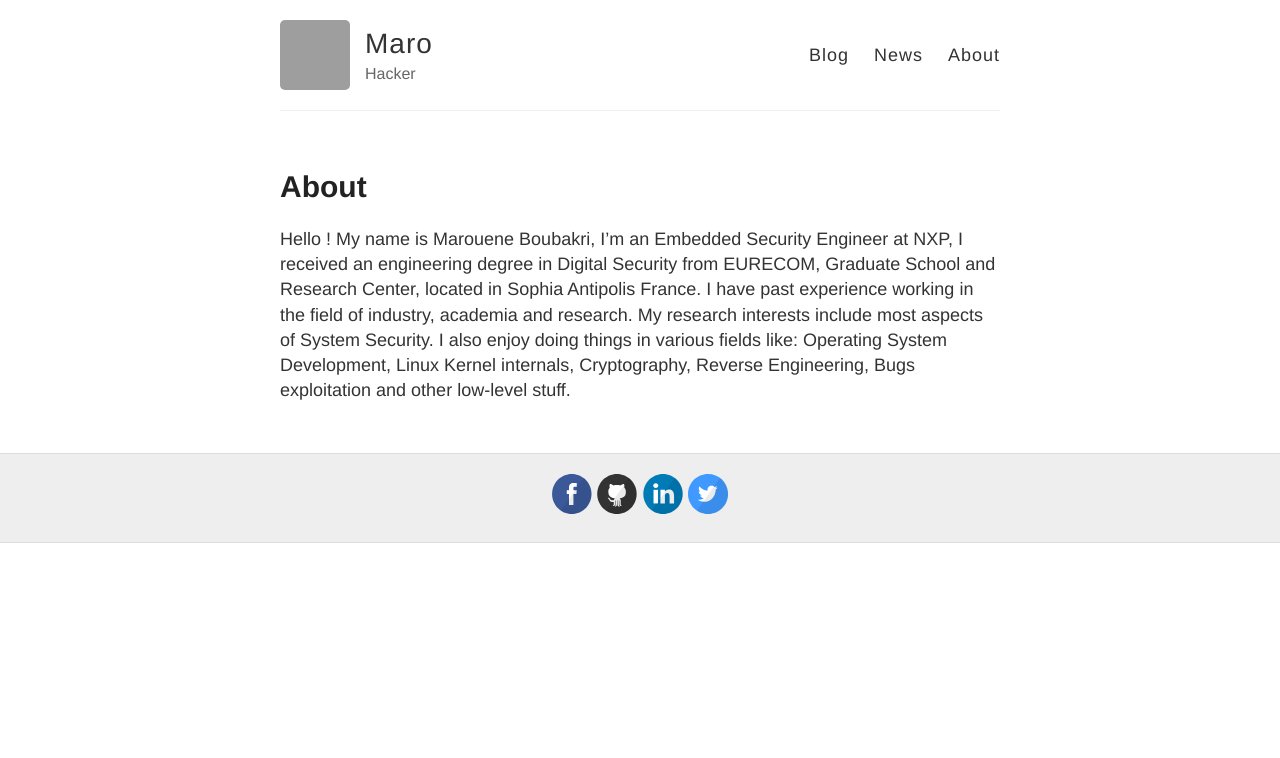
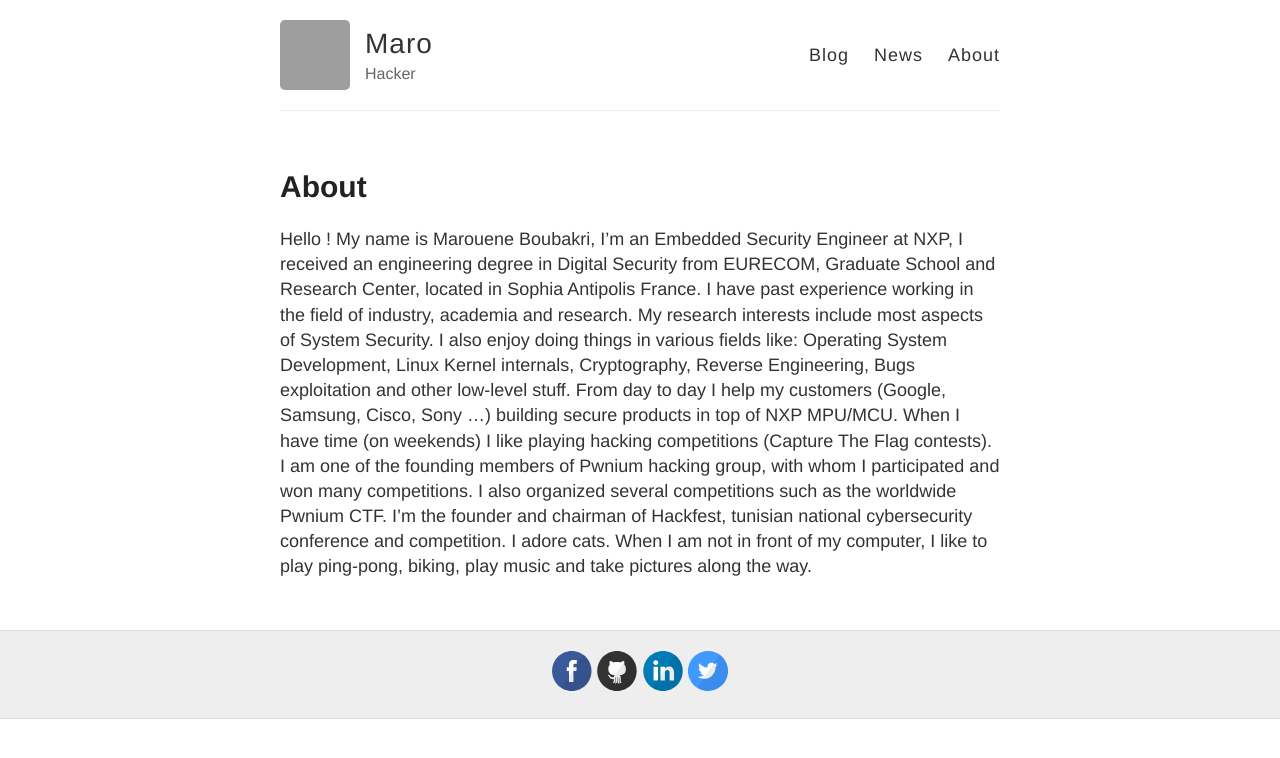
Before and after one commit to maroueneboubakri/maroueneboubakri.github.io, a Jekyll site: the page built from about.md, in a window 1280 px wide. Shown: the top 758 px of the page. Built offline with Jekyll 4.4.1, drawn with Linux system fonts in a browser that asks for light colours; grey boxes are pictures that could not be loaded.

Commit message:
Update about.md

```diff
--- a/about.md
+++ b/about.md
@@ -7,3 +7,6 @@ permalink: /about/
 Hello ! My name is Marouene Boubakri, I'm an Embedded Security Engineer at NXP, I received an engineering degree in Digital Security from EURECOM, Graduate School and Research Center, located in Sophia Antipolis France.
 I have past experience working in the field of industry, academia and research.
 My research interests include most aspects of System Security. I also enjoy doing things in various fields like: Operating System Development, Linux Kernel internals, Cryptography, Reverse Engineering, Bugs exploitation and other low-level stuff.
+From day to day I help my customers (Google, Samsung, Cisco, Sony ...) building secure products in top of NXP MPU/MCU.
+When I have time (on weekends) I like playing hacking competitions (Capture The Flag contests). I am one of the founding members of Pwnium hacking group, with whom I participated and won many competitions. I also organized several competitions such as the worldwide Pwnium CTF. I'm the founder and chairman of Hackfest, tunisian national cybersecurity conference and competition.
+I adore cats. When I am not in front of my computer, I like to play ping-pong, biking, play music and take pictures along the way.
```
